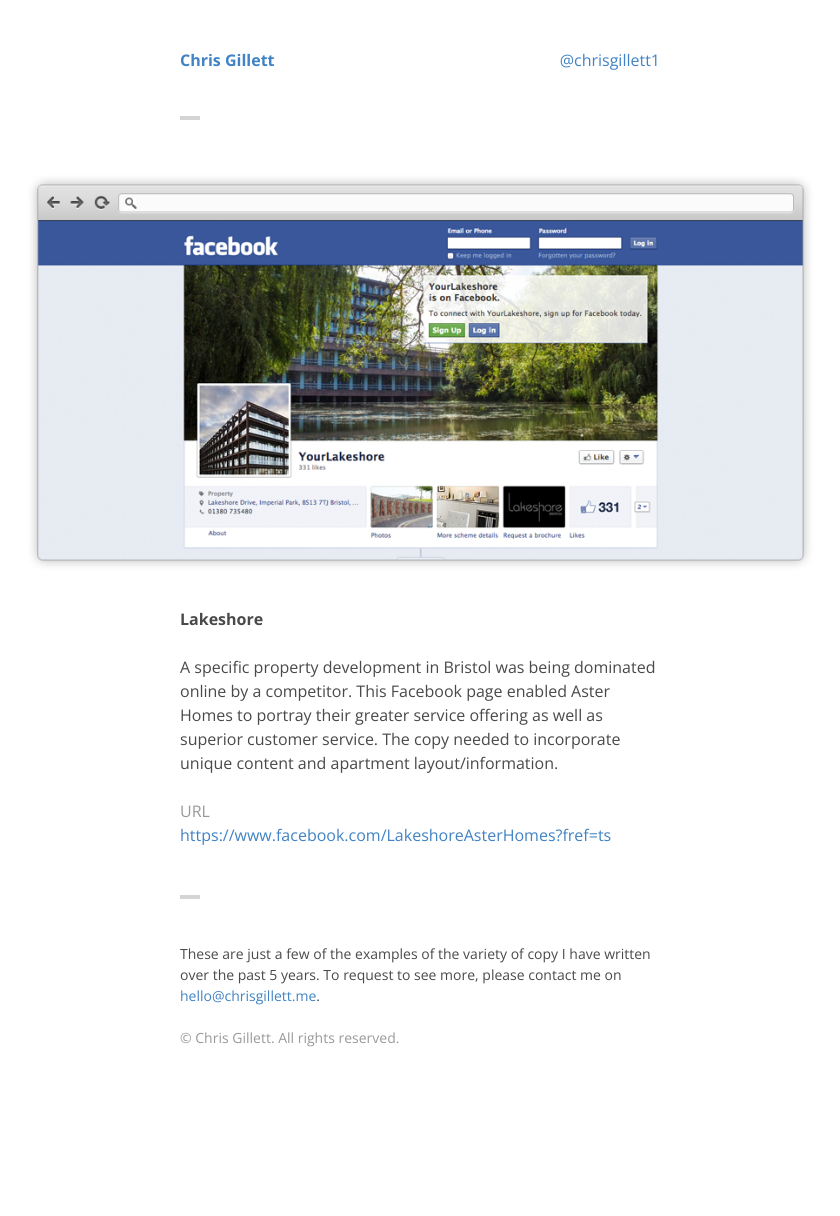
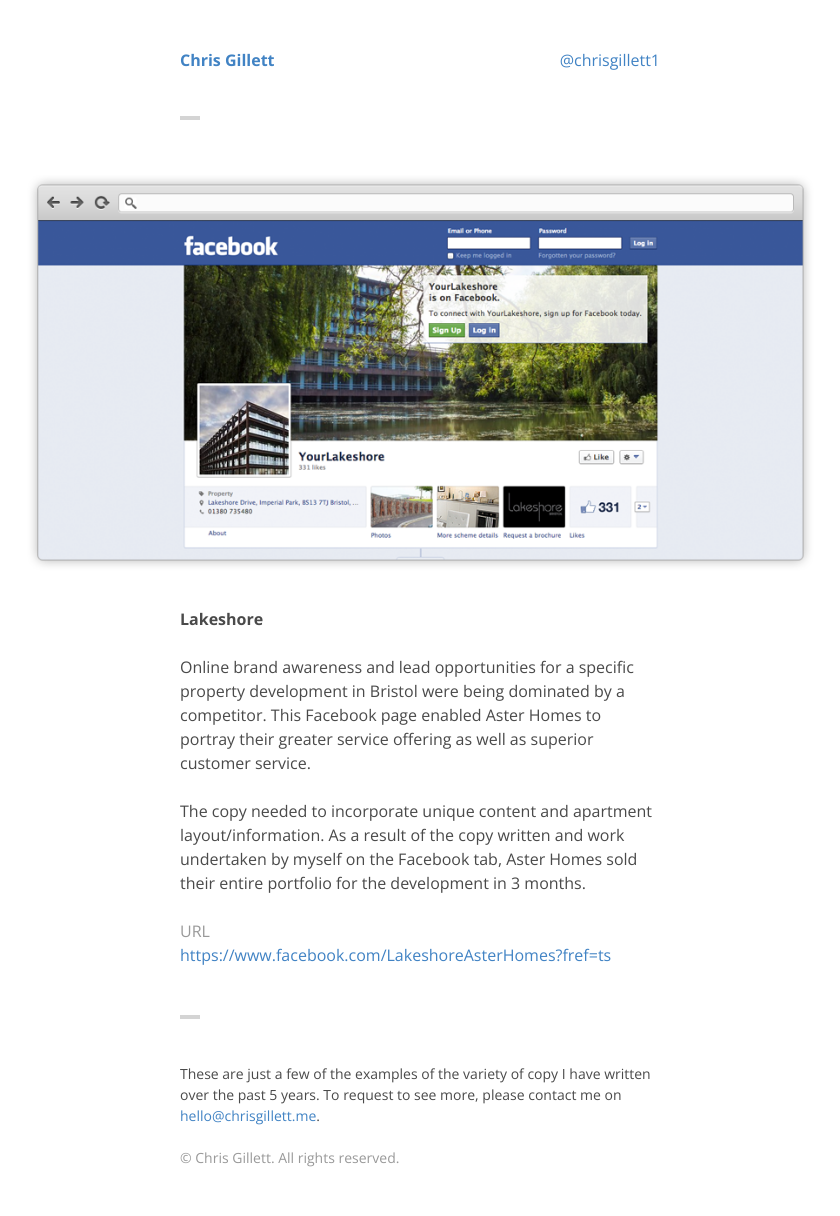
Before and after one commit to ChrisGillett/chrisgillett, a Jekyll site: the page built from _posts/2013-05-01-lakeshore.md, in a window 1280 px wide. Shown: the whole page, without its empty margins (220-1060 px from the left). Built offline with Jekyll 4.4.1, drawn with Linux system fonts in a browser that asks for light colours; before the commit the page ends 1096 px from its top, so only the background shows below that.

Commit message:
Updated 2013-05-01-lakeshore.md

```diff
--- a/_posts/2013-05-01-lakeshore.md
+++ b/_posts/2013-05-01-lakeshore.md
@@ -1,12 +1,13 @@
 ---
+published: true
 layout: post
 title: Lakeshore
+image: "/img/lakeshore-facebook.png"
+"external-url": "https://www.facebook.com/LakeshoreAsterHomes?fref=ts"
+category: "facebook-tabs"
 
-image: /img/lakeshore-facebook.png
-
-external-url: https://www.facebook.com/LakeshoreAsterHomes?fref=ts
-
-category: facebook-tabs
 ---
 
-A specific property development in Bristol was being dominated online by a competitor. This Facebook page enabled Aster Homes to portray their greater service offering as well as superior customer service. The copy needed to incorporate unique content and apartment layout/information.
+Online brand awareness and lead opportunities for a specific property development in Bristol were being dominated by a competitor. This Facebook page enabled Aster Homes to portray their greater service offering as well as superior customer service.
+
+The copy needed to incorporate unique content and apartment layout/information. As a result of the copy written and work undertaken by myself on the Facebook tab, Aster Homes sold their entire portfolio for the development in 3 months.
```
